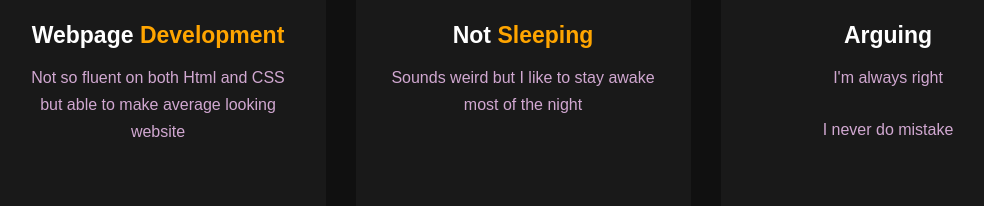
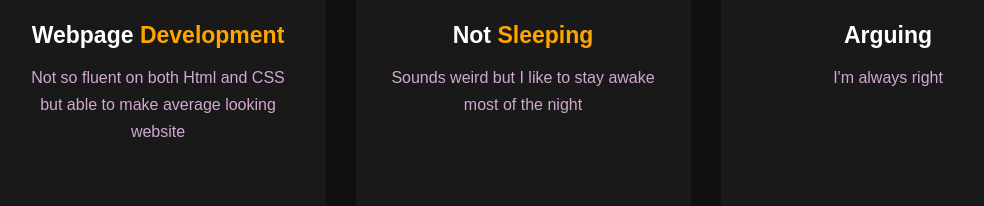
Before and after one commit to AZalish/Myself, a plain HTML site: page index.html in a window 1280 px wide. Shown: the part 1792-1998 px from the top of the page, without its empty margins (117-1101 px from the left). Drawn offline with Linux system fonts and the light colour scheme.

Commit message:
Update index.html

```diff
--- a/index.html
+++ b/index.html
@@ -69,9 +69,6 @@
                 <h5>Arguing</h5>
                 <div class="pra">
                     <p>I'm always right</p>
-                    <p>I never do mistake</p>
-
-
                 </div>
             </div>
         </div>
```
